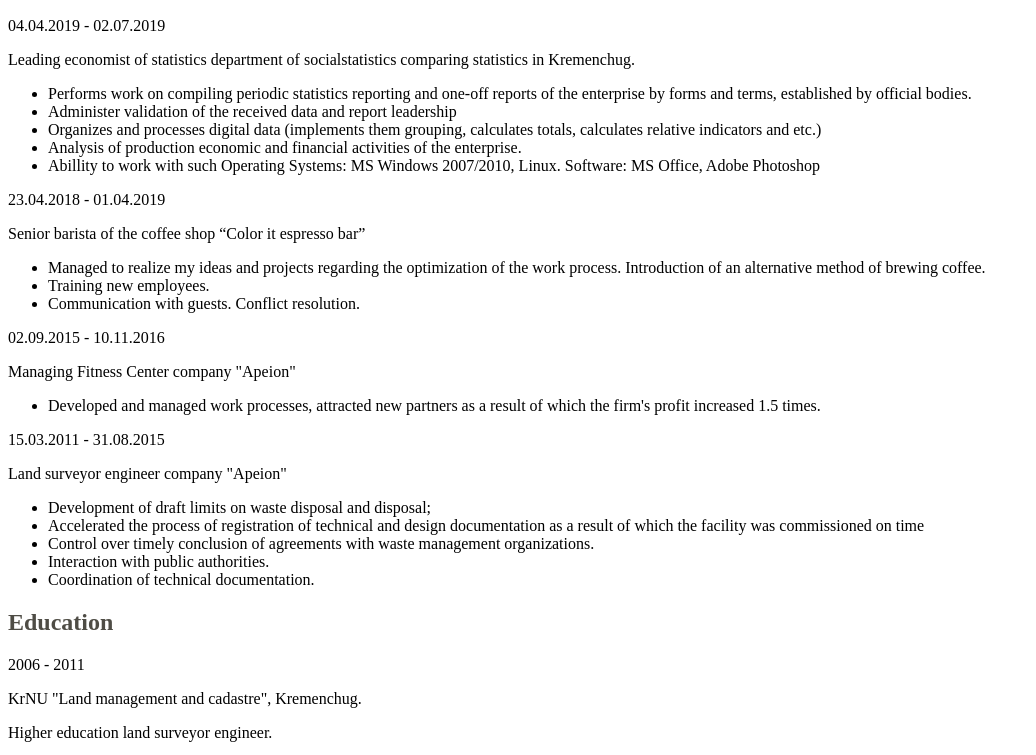
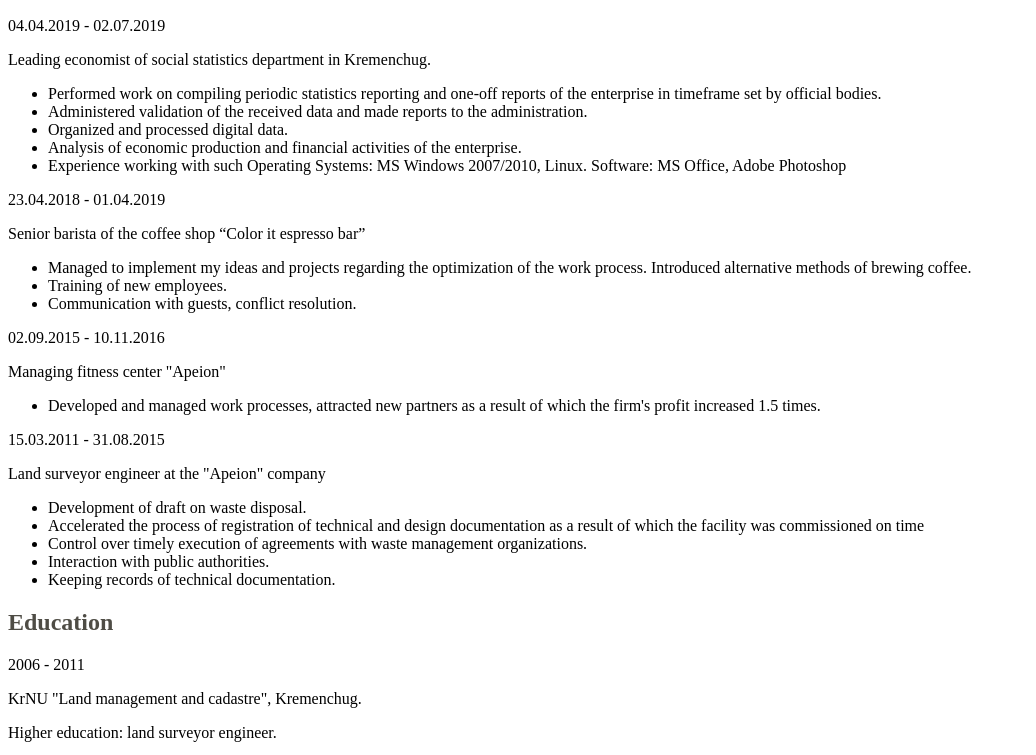
Before and after one commit to KobkaHelen/cv, a plain HTML site: page index.html in a window 1280 px wide. Shown: the part 425-1180 px from the top of the page, without its empty margins (0-1036 px from the left). Drawn offline with Linux system fonts and the light colour scheme.

Commit message:
modification cv

```diff
--- a/index.html
+++ b/index.html
@@ -47,15 +47,14 @@
                 <h2>Experience</h2>
                 <time datetime="04.04.2019 - 02.07.2019">04.04.2019 - 02.07.2019</time>
             </header>
-            <p>Leading economist of statistics department of socialstatistics comparing statistics in Kremenchug.</p>
+            <p>Leading economist of social statistics department in Kremenchug.</p>
             <ul>
-                <li>Performs work on compiling periodic statistics reporting and one-off reports of the enterprise by
-                    forms and terms, established by official bodies.</li>
-                <li>Administer validation of the received data and report leadership</li>
-                <li>Organizes and processes digital data (implements them grouping, calculates totals, calculates
-                    relative indicators and etc.)</li>
-                <li>Analysis of production economic and financial activities of the enterprise.</li>
-                <li>Abillity to work with such Operating Systems: MS Windows 2007/2010, Linux. Software: MS
+                <li>Performed work on compiling periodic statistics reporting and one-off reports of the enterprise in
+                    timeframe set by official bodies.</li>
+                <li>Administered validation of the received data and made reports to the administration.</li>
+                <li>Organized and processed digital data.</li>
+                <li>Analysis of economic production and financial activities of the enterprise.</li>
+                <li>Experience working with such Operating Systems: MS Windows 2007/2010, Linux. Software: MS
                     Office, Adobe Photoshop</li>
             </ul>
             <header>
@@ -63,15 +62,15 @@
             </header>
             <p>Senior barista of the coffee shop “Color it espresso bar”</p>
             <ul>
-                <li>Managed to realize my ideas and projects regarding the optimization of the work process.
-                    Introduction of an alternative method of brewing coffee.</li>
-                <li>Training new employees.</li>
-                <li>Communication with guests. Conflict resolution.</li>
+                <li>Managed to implement my ideas and projects regarding the optimization of the work process.
+                    Introduced alternative methods of brewing coffee.</li>
+                <li>Training of new employees.</li>
+                <li>Communication with guests, conflict resolution.</li>
             </ul>
             <header>
                 <time datetime="02.09.2015 - 10.11.2016">02.09.2015 - 10.11.2016</time>
             </header>
-            <p>Managing Fitness Center company "Apeion"</p>
+            <p>Managing fitness center "Apeion"</p>
             <ul>
                 <li>Developed and managed work processes, attracted new partners as a result of which the firm's profit
                     increased 1.5 times.</li>
@@ -79,14 +78,14 @@
             <header>
                 <time datetime="15.03.2011 - 31.08.2015">15.03.2011 - 31.08.2015</time>
             </header>
-            <p>Land surveyor engineer company "Apeion"</p>
+            <p>Land surveyor engineer at the "Apeion" company</p>
             <ul>
-                <li>Development of draft limits on waste disposal and disposal;</li>
+                <li>Development of draft on waste disposal.</li>
                 <li>Accelerated the process of registration of technical and design documentation as a result of which
                     the facility was commissioned on time</li>
-                <li>Control over timely conclusion of agreements with waste management organizations.</li>
+                <li>Control over timely execution of agreements with waste management organizations.</li>
                 <li>Interaction with public authorities.</li>
-                <li>Сoordination of technical documentation.</li>
+                <li>Keeping records of technical documentation.</li>
             </ul>
         </article>
         <article>
@@ -96,7 +95,7 @@
                 <time datetime="2006 - 2011">2006 - 2011</time>
             </header>
             <p>KrNU "Land management and cadastre", Kremenchug.</p>
-            <p>Higher education land surveyor engineer.</p>
+            <p>Higher education: land surveyor engineer.</p>
         </article>
     </main>
     <div class="sidebar">
@@ -107,7 +106,7 @@
             <h2>Personal Information</h2>
             <ul>
                 <li>
-                    <address>Ukraine, city Kremenchug.</address>
+                    <address>Ukraine, Kremenchug city</address>
                 </li>
                 <li><a href="mailto:kobkahelen28@gmail.com">kobkahelen28@mail.com</a></li>
                 <li><a href="https://www.linkedin.com/in/elena-kobka/" target="_blank">Linkedin</a></li>
```
